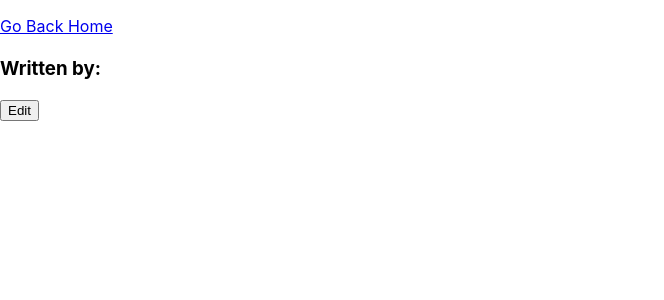
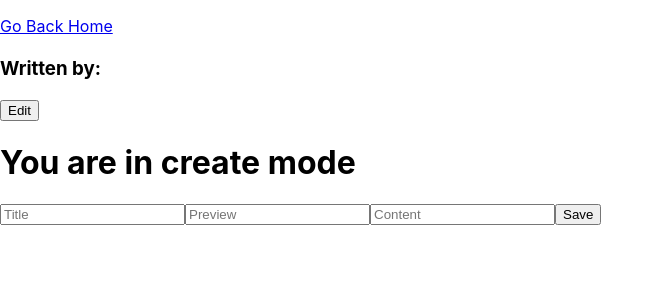
Before and after one commit to Nep-DC-Exercises/day-56-57, a React (Create React App) app in the folder react-blog/: page /blogs/create in a window 1280 px wide. Shown: the top 300 px of the page, without its empty margins (0-664 px from the left). Built offline with nearby package versions, Linux system fonts and the light colour scheme; no server answers.

Commit message:
a very basic and ugly ugly crud app

```diff
--- a/react-blog/src/App.js
+++ b/react-blog/src/App.js
@@ -2,6 +2,7 @@ import React from "react";
 import { BrowserRouter as Router, Route } from "react-router-dom";
 import BlogList from "./components/BlogList";
 import BlogPost from "./components/BlogPost"
+import CreateBlogPost from "./components/CreateBlogPost"
 import "./App.css";
 
 function App() {
@@ -9,6 +10,7 @@ function App() {
         <Router>
             <Route exact path="/" component={BlogList} />
             <Route path="/blogs/:blog_id" component={BlogPost} />
+            <Route path="/blogs/create" component={CreateBlogPost} />
         </Router>
     );
 }
--- a/react-blog/src/components/BlogList.jsx
+++ b/react-blog/src/components/BlogList.jsx
@@ -14,35 +14,55 @@ export default class BlogList extends Component {
         });
     }
 
-    handleDelete = (id) => {
-        let currentPosts = [...this.state.posts]
+    handleDelete = id => {
+        let currentPosts = [...this.state.posts];
         return fetch(`/blogs/${id}`, {
-          method: 'delete'
-        })
-        .then(() => {
+            method: "delete"
+        }).then(() => {
             let updatedPosts = currentPosts.filter(post => post.id !== id);
-            this.setState({posts:updatedPosts})
-        })
-    }
+            this.setState({ posts: updatedPosts });
+        });
+    };
 
     render() {
         const { posts } = this.state;
+        if (!posts) {
+            return <h1>I'm loading my guy</h1>;
+        } else {
             return (
+                <>
                     <div>
                         <ul>
                             {posts.map(post => (
-
                                 <li key={post.id}>
                                     <h3>{post.title}</h3>
                                     <p>Written by: {post.author_id}</p>
                                     <p>{post.date}</p>
                                     <p>{post.preview}</p>
-                        <button><a href={`/blogs/${post.id}`}>Read More</a></button>
-                        <button onClick={() => this.handleDelete(post.id)}>Delete</button>
+                                    <button>
+                                        <a href={`/blogs/${post.id}`}>
+                                            Read More
+                                        </a>
+                                    </button>
+                                    <button
+                                        onClick={() =>
+                                            this.handleDelete(post.id)
+                                        }
+                                    >
+                                        Delete
+                                    </button>
                                 </li>
                             ))}
                         </ul>
                     </div>
+                    <div>
+                        <button>
+                            <a href={`/blogs/create`}>CREATE A NEW
+                            POST!</a>
+                        </button>
+                    </div>
+                </>
             );
         }
     }
+}
--- /dev/null
+++ b/react-blog/src/components/CreateBlogPost.jsx
@@ -0,0 +1,58 @@
+import React, { Component } from 'react'
+import { Redirect } from 'react-router-dom'
+export default class CreateBlogPost extends Component {
+
+    state = {
+        blog: "Loading Data"
+    }
+
+    renderRedirect = () => {
+        return <Redirect to='/' />
+    }
+    handleSubmit = async event => {
+        event.preventDefault();
+        const data = new FormData(event.target);
+
+        const body = JSON.stringify({
+            title: data.get("title"),
+            preview: data.get("preview"),
+            content: data.get("content")
+        });
+
+        const response = await fetch(`/blogs`, {
+            method: "POST", // *GET, POST, PUT, DELETE, etc.
+            headers: {
+                "Content-Type": "application/json"
+            },
+            body
+        })
+
+        this.props.history.push('/');
+    };
+
+    render() {
+        return (
+            <div>
+                <h1>You are in create mode </h1>
+                    <form onSubmit={event => this.handleSubmit(event)} action="/">
+                        <input
+                            type="text"
+                            name="title"
+                            placeholder="Title"
+                        ></input>
+                        <input
+                            type="text"
+                            name="preview"
+                            placeholder="Preview"
+                        ></input>
+                        <input
+                            type="text"
+                            name="content"
+                            placeholder="Content"
+                        ></input>
+                        <button type="submit">Save</button>
+                    </form>
+            </div>
+        )
+    }
+}
```
Lines whose indentation alone changed are shown as unchanged.
